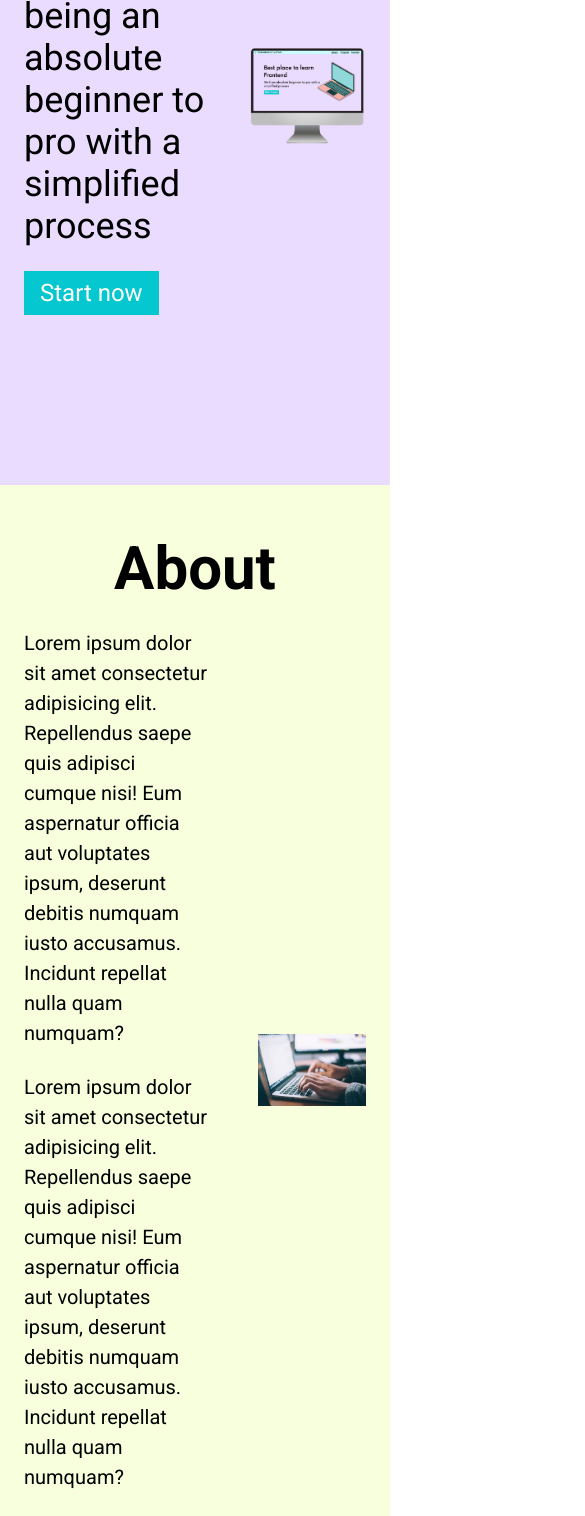
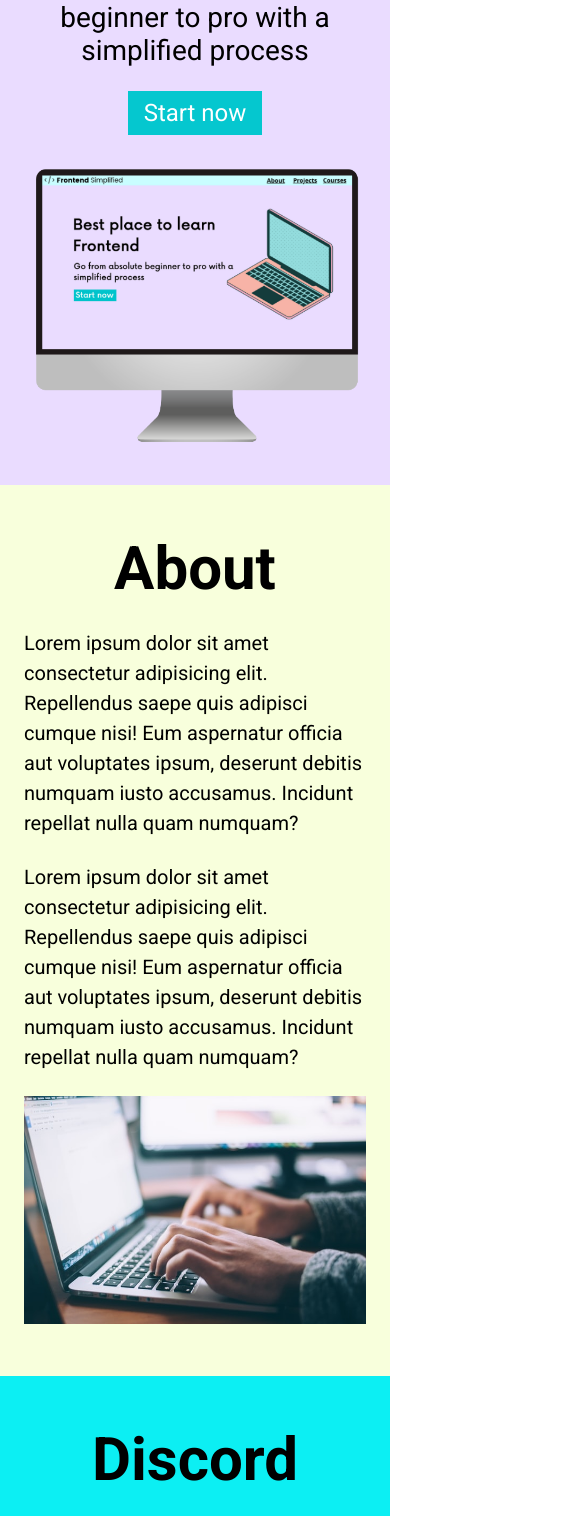
Before and after one commit to SleepyWolf23/First-Repo, a plain HTML site: page HTML One/index.html in a window 390 px wide. Shown: the part 359-1875 px from the top of the page, 585 px wide, since content can reach past the window. Drawn offline with Linux system fonts and the light colour scheme.

Commit message:
Updates 4/21 finishing touches

```diff
--- a/HTML One/index.html
+++ b/HTML One/index.html
@@ -18,11 +18,11 @@
   </nav>
   <header>
     <div class="row">
-    <div>
+    <div  class="home__description">
         <h1>Best place to learn frontend
 </h1>
 <p class="subheader">Go from being an absolute beginner to pro with a simplified process</p>
-<button>Start now</button>
+<button class="home__description--button">Start now</button>
 
     </div>
     <figure>
--- a/style.css
+++ b/style.css
@@ -144,6 +144,7 @@ form {
 display: flex;
 flex-direction: column;
 margin: 0 auto;
+padding: 0 24px;
 }
 
 input, textarea {
@@ -178,3 +179,30 @@ footer {
 .footer__link {
     padding: 0 16px;
 }
+
+/* Small Phones, Tablets, Large Smartphones */
+@media (max-width: 728px) {
+.row {flex-direction: column;}
+.home__description {margin-bottom: 24px; display: flex; flex-direction: column; align-items: center;}
+
+.home__description--button {max-width: 240px;}
+
+h1 {text-align: center; font-size: 60px;
+}
+
+.subheader { text-align: center; font-size: 28px;}
+
+ul {display: none;}
+
+.section__description {flex-direction: column;}
+
+.section__description--wrapper {width: 100%;}
+
+
+.about__img--wrapper {width: 100%;}
+
+#discord .section__description {flex-direction: column-reverse;}
+
+.footer {padding: 48px 24px;}
+
+.footer__logo {max-width: 360px;}
```
